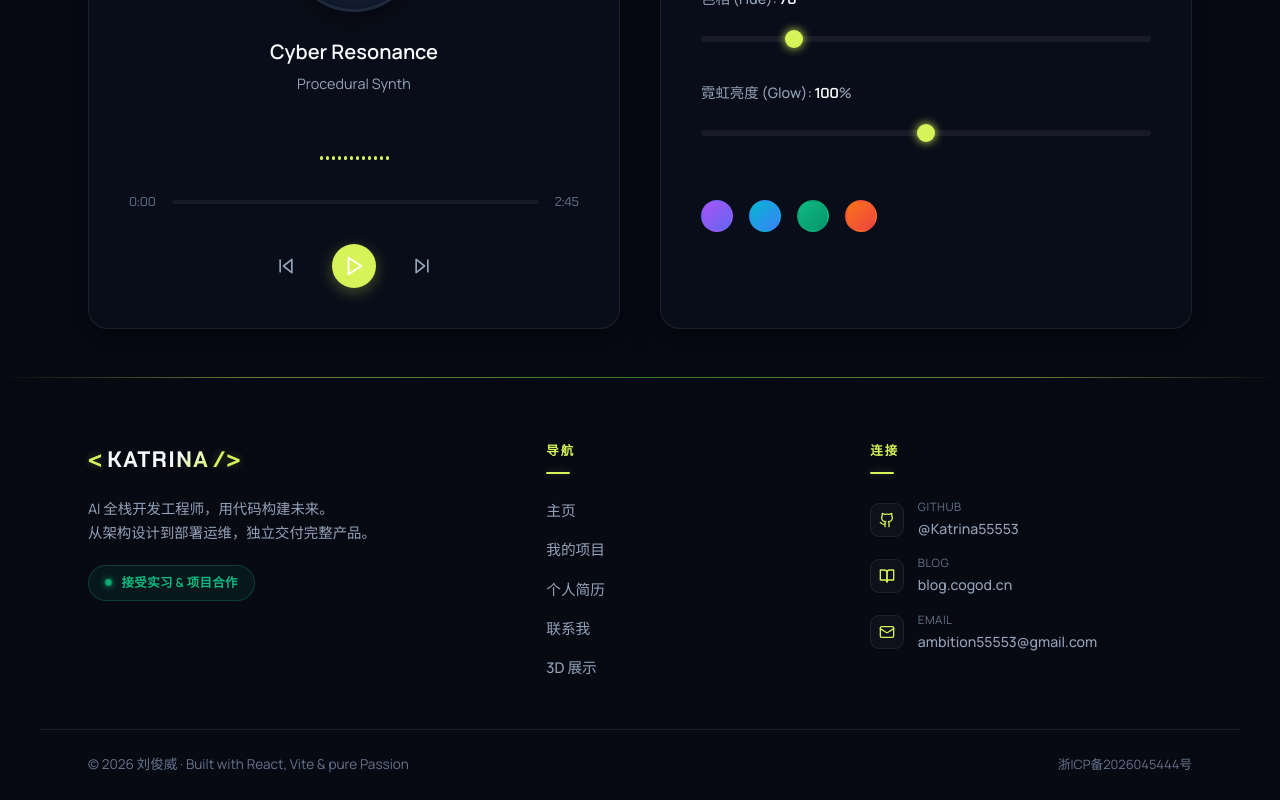
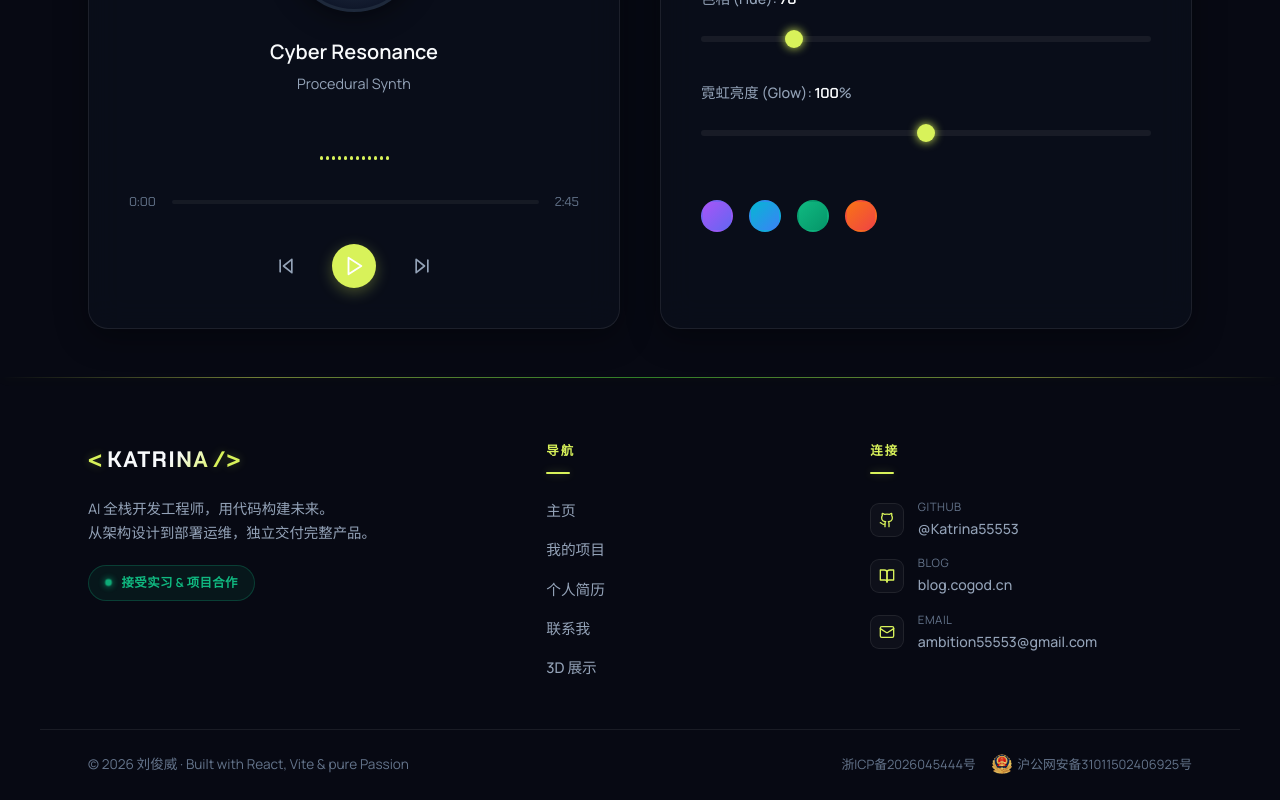
Before and after one commit to Katrina55553/My-Site, a React (Vite) app: page /#/ in a window 1280 px wide. Shown: the part 3092-3892 px from the top of the page. Built offline with nearby package versions, Linux system fonts and the light colour scheme.

Commit message:
feat: footer 沪公网安备31011502406925号 + 公安徽标
底部版权区在 ICP 备案旁并排展示公安部联网备案号，使用 mps.gov.cn 官方徽标。

```diff
--- a/src/components/Footer.jsx
+++ b/src/components/Footer.jsx
@@ -84,11 +84,26 @@ export default function Footer() {
       {/* 底部版权条 */}
       <div className="footer-bottom">
         <p className="footer-copy">© 2026 刘俊威 · Built with React, Vite &amp; pure Passion</p>
-        <p className="footer-icp">
+        <div className="footer-icp">
           <a href="https://beian.miit.gov.cn" target="_blank" rel="noopener noreferrer">
             浙ICP备2026045444号
           </a>
-        </p>
+          <a
+            href="https://www.beian.gov.cn/portal/registerSystemInfo?recordcode=31011502406925"
+            target="_blank"
+            rel="noopener noreferrer"
+            className="footer-beian"
+          >
+            <img
+              src="/beian.png"
+              alt="公安徽标"
+              className="footer-beian-icon"
+              width="20"
+              height="20"
+            />
+            <span>沪公网安备31011502406925号</span>
+          </a>
+        </div>
       </div>
     </footer>
   )
--- a/src/style.css
+++ b/src/style.css
@@ -714,7 +714,7 @@ body {
   max-width: 1200px; margin: 0 auto;
 }
 .footer-copy { font-size: 0.85rem; color: var(--text-muted); }
-.footer-icp { font-size: 0.8rem; }
+.footer-icp { font-size: 0.8rem; display: flex; align-items: center; flex-wrap: wrap; gap: 1rem; }
 .footer-icp a {
   color: var(--text-muted); text-decoration: none;
   transition: color 0.3s ease;
@@ -722,6 +722,8 @@ body {
   padding-bottom: 1px;
 }
 .footer-icp a:hover { color: var(--neon-primary); border-bottom-color: var(--neon-primary); }
+.footer-beian { display: inline-flex; align-items: center; gap: 0.35rem; }
+.footer-beian-icon { width: 20px; height: 20px; flex-shrink: 0; display: block; }
 
 /* -------------------------------------------------------------
  * 12.5 CONTACT SECTION (整屏收尾页)
```
Also changed, not shown: public/beian.png (added).
